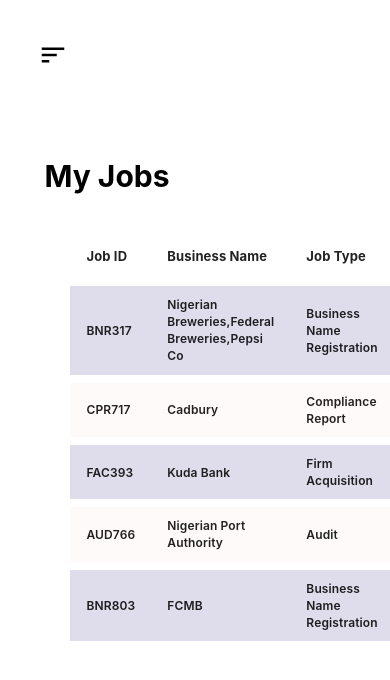
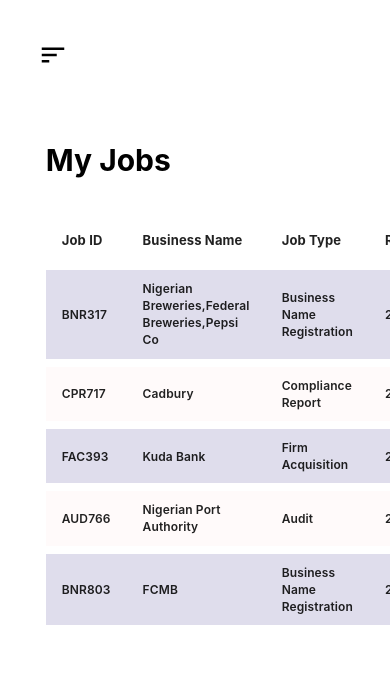
Before and after one commit to Whitegatesolutions/registree-admin-frontend, a Next.js app: page /jobs in a window 390 px wide. Shown: the top 680 px of the page. Built offline with nearby package versions, Linux system fonts and the light colour scheme.

Commit message:
checking responsiveness of tables

```diff
--- a/components/layouts/main-layout.tsx
+++ b/components/layouts/main-layout.tsx
@@ -57,7 +57,7 @@
                 <SideBarNavigation values={returnValues()}/>
                 <main className="flex-1 bg-white text-black">
                     <DashboardTopBar pageTitle="Hi Oluwadamilola" showControls={true}/>
-                    <div className="w-full flex justify-center lg:justify-start lg:ml-8 p-4 md:py-4 md:px-0">
+                    <div className="w-full flex justify-center lg:justify-start lg:ml-8 md:py-4 md:px-0">
                         {children}
                     </div>
                 </main>
--- a/components/modules/jobs-module/jobs-component.tsx
+++ b/components/modules/jobs-module/jobs-component.tsx
@@ -1,12 +1,14 @@
 import MainLayout from "../../layouts/main-layout";
 import ControlPointRoundedIcon from '@mui/icons-material/ControlPointRounded';
 import JobsTable from "./jobs-table";
+import { Box, Container } from "@mui/material";
 
 const JobsComponent = () :JSX.Element =>{
 
     return(
         <MainLayout>
-           <div className="w-11/12">
+            <div className="w-11/12">
+            <Container sx={{width : 1}}>
                 <div className="w-full flex justify-between my-8">
                     <p className="text-3xl text-black font-bold">My&nbsp;Jobs</p>
                     {/* <button className="flex justify-center items-center gap-1 text-xs font-semibold text-white py-2 px-4 rounded-md bg-[#6157A0]">
@@ -14,11 +16,11 @@
                         Add&nbsp;User
                     </button> */}
                 </div>
-
-                {/* jobs table */}
-                <JobsTable/>
-
-           </div>
+                <Box sx={{ width : 1, height: 500 }}>
+                    <JobsTable/>
+                </Box>
+            </Container>
+            </div>
         </MainLayout>
     );
 }
--- a/components/modules/jobs-module/jobs-table.tsx
+++ b/components/modules/jobs-module/jobs-table.tsx
@@ -128,8 +128,8 @@
   };
 
   return (
-    <div className="w-full flex justify-center">
-      <div className='w-11/12 md:w-full'>
+    // <div className="w-full flex justify-center">
+    //   <div className='w-11/12 md:w-full'>
         <Paper sx={{ width: '100%', overflow: 'hidden' }} elevation={0}>
           <TableContainer sx={{ maxHeight: 440 }}>
             <Table stickyHeader aria-label="sticky table">
@@ -172,7 +172,7 @@
                                     {/* {column.format && typeof value === 'number'
                                         ? column.format(value)
                                         : value} */}
-                                        <div className={`${returnColorForJobStatus(value)} w-fit px-3 py-2 text-white text-[10px] font-semibold rounded-2xl`}>
+                                        <div key={column.id} className={`${returnColorForJobStatus(value)} w-fit px-3 py-2 text-white text-[10px] font-semibold rounded-2xl`}>
                                             {value}
                                         </div>
                                     </StyledTableCell>
@@ -208,7 +208,7 @@
             onRowsPerPageChange={handleChangeRowsPerPage}
           /> */}
         </Paper>
-      </div>
-    </div>
+    //   </div>
+    // </div>
   );
 }
--- a/components/modules/user-management-module/user-management-table.tsx
+++ b/components/modules/user-management-module/user-management-table.tsx
@@ -125,8 +125,8 @@
   };
 
   return (
-    <div className="w-full flex justify-center">
-        <div className='w-11/12 md:w-full'>
+    // <div className="w-full flex justify-center">
+    //     <div className='w-11/12 md:w-full'>
             <Paper sx={{ width: '100%', overflow: 'hidden' }} elevation={0}>
                 <TableContainer sx={{ maxHeight: 440 }}>
                     <Table stickyHeader aria-label="sticky table">
@@ -189,7 +189,7 @@
                     onRowsPerPageChange={handleChangeRowsPerPage}
                 /> */}
             </Paper>
-        </div>
-    </div>
+    //     </div>
+    // </div>
   );
 }
--- a/components/modules/user-management-module/user-management.tsx
+++ b/components/modules/user-management-module/user-management.tsx
@@ -1,12 +1,14 @@
 import MainLayout from "../../layouts/main-layout";
 import ControlPointRoundedIcon from '@mui/icons-material/ControlPointRounded';
 import UserManagementTable from './user-management-table';
+import { Box, Container } from "@mui/material";
 
 const UserManagement = () :JSX.Element =>{
 
     return(
         <MainLayout>
            <div className="w-11/12">
+                <Container sx={{width : 1}}>
                     <div className="w-full flex justify-between my-4">
                         <p className="text-xl md:text-2xl lg:text-3xl text-black font-bold">User Management</p>
                         <button className="flex justify-center items-center gap-1 text-xs font-semibold text-white py-2 px-4 rounded-md bg-[#6157A0]">
@@ -16,7 +18,10 @@
                     </div>
 
                     {/* users table */}
+                    <Box sx={{ width : 1, height: 500 }}>
                         <UserManagementTable/>
+                    </Box>
+                </Container>
            </div>
         </MainLayout>
     );
--- a/pages/jobs.tsx
+++ b/pages/jobs.tsx
@@ -1,9 +1,16 @@
 import { NextPage } from "next";
+import Head from "next/head";
+import {Fragment} from 'react';
 import JobsComponent from "../components/modules/jobs-module/jobs-component";
 
 const JobsPage : NextPage = () => {
     return(
-        <JobsComponent/>
+        <Fragment>
+            <Head>
+                <meta name="viewport" content="width=device-width, initial-scale=1"/>
+            </Head>
+            <JobsComponent/>
+        </Fragment>
     );
 }
 
--- a/pages/user-management.tsx
+++ b/pages/user-management.tsx
@@ -1,9 +1,16 @@
 import { NextPage } from "next";
+import Head from "next/head";
 import UserManagement from "../components/modules/user-management-module/user-management";
+import {Fragment} from 'react';
 
 const UserManagementPage : NextPage = () => {
     return(
+        <Fragment>
+        <Head>
+            <meta name="viewport" content="width=device-width, initial-scale=1"/>
+        </Head>
         <UserManagement/>
+        </Fragment>
     );
 }
 
```
Lines whose indentation alone changed are shown as unchanged.
